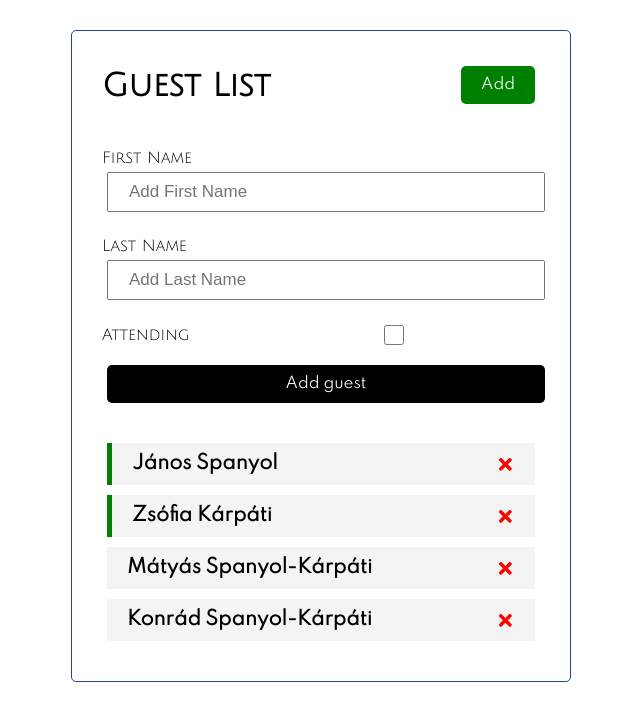
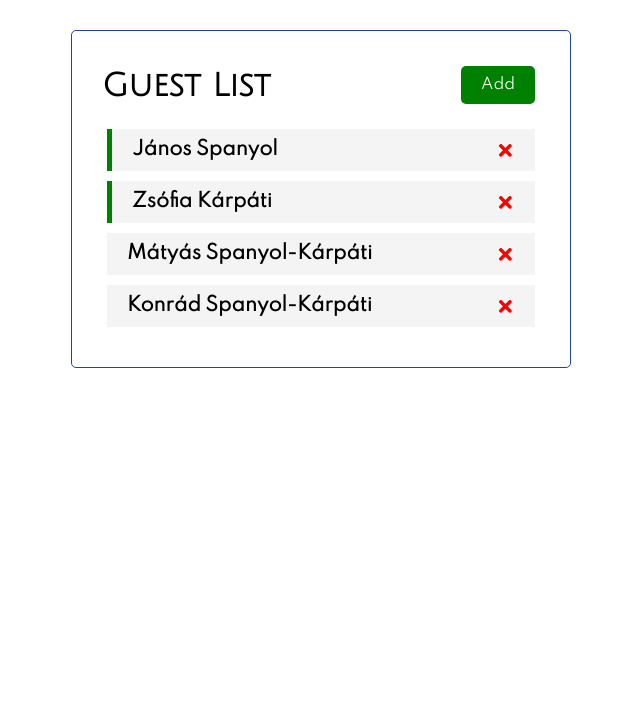
Before and after one commit to spankoj/guest-list-react, a React (Create React App) app: page / in a window 1280 px wide. Shown: the top 720 px of the page, without its empty margins (319-959 px from the left). Built offline with nearby package versions, Linux system fonts and the light colour scheme.

Commit message:
Add working form show button

```diff
--- a/src/App.js
+++ b/src/App.js
@@ -15,6 +15,7 @@
   /* overflow: auto; */
 `;
 function App() {
+  const [showAddGuest, setShowAddGuest] = useState(false);
   const [guests, setGuests] = useState([
     {
       id: 1,
@@ -69,8 +70,8 @@
 
   return (
     <div css={containerStyle}>
-      <Header />
-      <AddGuest onAdd={addGuest} />
+      <Header onAdd={() => setShowAddGuest(!showAddGuest)} />
+      {showAddGuest && <AddGuest onAdd={addGuest} />}
       {guests.length > 0 ? (
         <Guests
           guests={guests}
@@ -78,7 +79,7 @@
           onToggle={toggleAttendence}
         />
       ) : (
-        'No more guests on the list'
+        'Guest list is empty'
       )}
     </div>
   );
--- a/src/components/Header.js
+++ b/src/components/Header.js
@@ -8,15 +8,12 @@
   align-items: center;
   margin-bottom: 20px;
 `;
-const handleClick = (e) => {
-  console.log('object');
-};
 
-const Header = () => {
+const Header = ({ onAdd }) => {
   return (
     <header css={headerStyle}>
       <h1 style={{ fontFamily: 'Julius Sans One' }}>Guest List</h1>
-      <Button color="green" text="Add" onClick={handleClick} />
+      <Button color="green" text="Add" onClick={onAdd} />
     </header>
   );
 };
```
